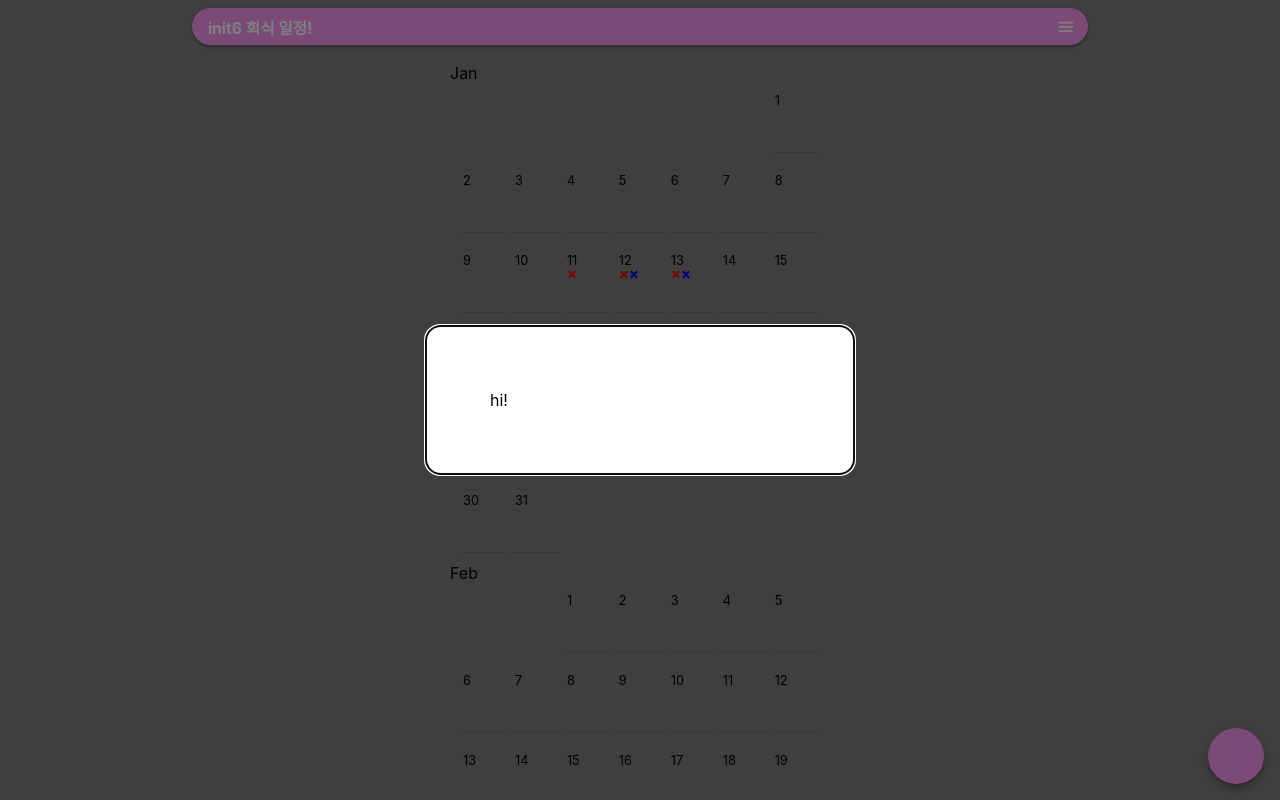
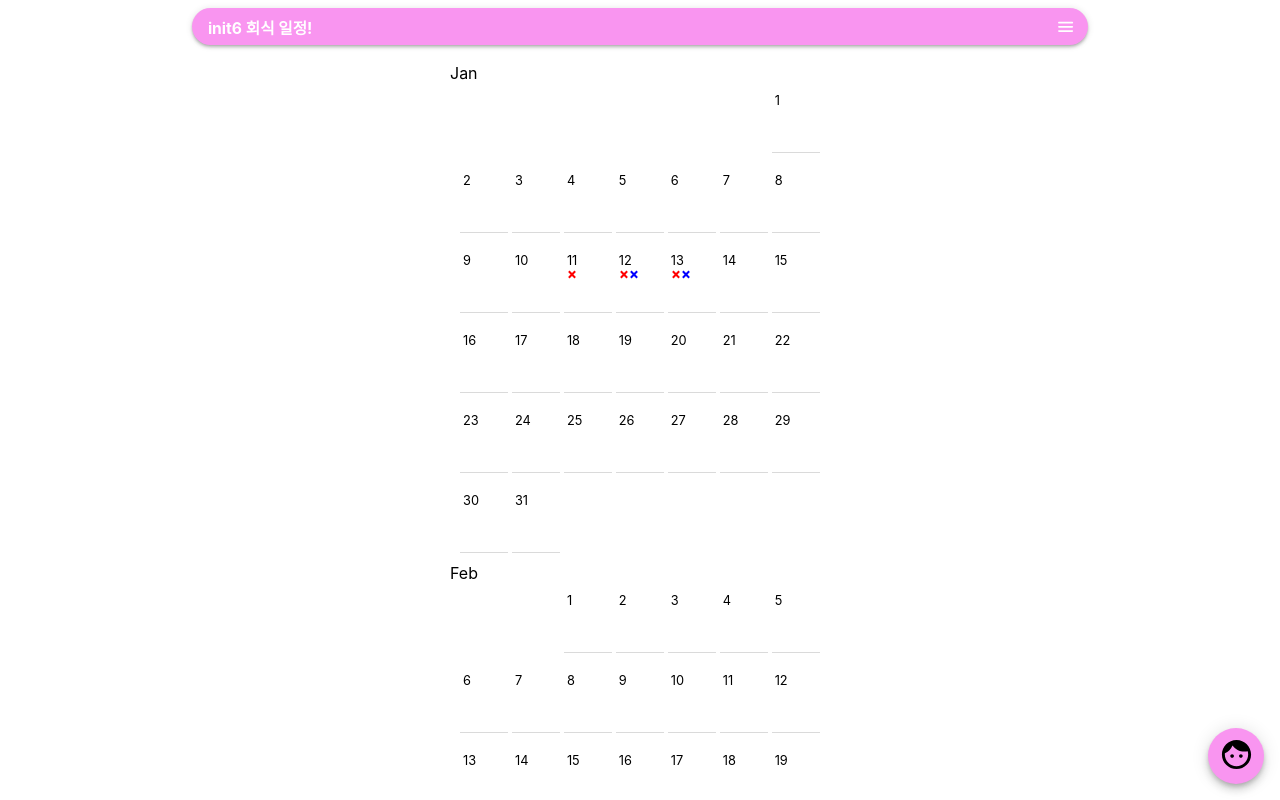
Before and after one commit to rkskekzzz/timong, a React (Create React App) app in the folder frontend/: page / in a window 1280 px wide. Shown: the top 800 px of the page. Built offline with nearby package versions, Linux system fonts and the light colour scheme.

Commit message:
Feat : 테마지정완료

```diff
--- a/frontend/package.json
+++ b/frontend/package.json
@@ -18,6 +18,7 @@
     "formik": "^2.2.9",
     "moment": "^2.29.1",
     "node-forge": "^1.2.0",
+    "qs": "^6.10.3",
     "react": "^17.0.2",
     "react-color": "^2.19.3",
     "react-dom": "^17.0.2",
--- a/frontend/src/Components/Calendar/Calendar.styled.ts
+++ b/frontend/src/Components/Calendar/Calendar.styled.ts
@@ -1,9 +1,12 @@
 import styled from 'styled-components';
 
-const CalendarPaddingBox = styled.div`
+const CalendarPaddingBox = styled.div<{ color: string }>`
   display: flex;
   flex-direction: column;
   padding: 10px;
+  * {
+    color: ${(props) => props.color || '#000'};
+  }
 `;
 
 export default {
--- a/frontend/src/Components/Calendar/Calendar.tsx
+++ b/frontend/src/Components/Calendar/Calendar.tsx
@@ -2,13 +2,15 @@ import React, { useContext } from 'react';
 import Styled from './Calendar.styled';
 import MonthBox from './MonthBox';
 import { UserContext } from 'src/App';
+import { ThemeContext } from '../Timong';
 
 const Calendar = () => {
   const { state } = useContext(UserContext);
+  const theme = useContext(ThemeContext);
   const year = state.calendar;
 
   return (
-    <Styled.CalendarPaddingBox>
+    <Styled.CalendarPaddingBox color={theme.foreground}>
       {year.map((month) => (
         <MonthBox key={month.monthMoment.format('MMMM')} month={month} />
       ))}
--- a/frontend/src/Components/Header/Header.styled.ts
+++ b/frontend/src/Components/Header/Header.styled.ts
@@ -1,6 +1,6 @@
 import styled from 'styled-components';
 
-const Header = styled.div<{ isPinned: boolean }>`
+const Header = styled.div<{ isPinned: boolean; bgcolor: string }>`
   position: fixed;
   z-index: 0;
   top: 0;
@@ -11,6 +11,7 @@ const Header = styled.div<{ isPinned: boolean }>`
   display: flex;
   box-shadow: rgb(0 0 0 / 20%) 0px 2px 4px -1px,
     rgb(0 0 0 / 14%) 0px 4px 5px 0px, rgb(0 0 0 / 12%) 0px 1px 10px 0px;
+  background: ${(props) => props.bgcolor || '#f2f2f2'};
   ${(props) => {
     if (!props.isPinned)
       return `
@@ -24,8 +25,7 @@ const Header = styled.div<{ isPinned: boolean }>`
         transition: transform 500ms linear 0ms, border-radius 500ms, background 500ms;
         transform: scale(1);
         border-radius: 0px;
-        background: #f2f2f2;
-        `;
+      `;
   }};
 `;
 
@@ -56,11 +56,11 @@ const HeaderTimongTitle = styled.span<{ isPinned: boolean }>`
         `;
   }};
 `;
-const HeaderCalendarTitle = styled.span<{ isPinned: boolean }>`
+const HeaderCalendarTitle = styled.span<{ isPinned: boolean; color: string }>`
   font-size: 0.7rem;
   position: relative;
   font-weight: bold;
-  color: #6a6a6a;
+  color: ${(props) => props.color || '#6a6a6a'};
   ${(props) => {
     if (!props.isPinned)
       return `
--- a/frontend/src/Components/Header/Header.tsx
+++ b/frontend/src/Components/Header/Header.tsx
@@ -1,4 +1,5 @@
-import React, { useState, useEffect, useCallback } from 'react';
+import React, { useState, useEffect, useCallback, useContext } from 'react';
+import { ThemeContext } from '../Timong';
 import Styled from './Header.styled';
 import MenuRoundedIcon from '@mui/icons-material/MenuRounded';
 import { Backdrop } from '@mui/material';
@@ -9,7 +10,8 @@ let prev_windows_scrollY = 0;
 
 const Header = () => {
   const [isPinned, setIsPinned] = useState<boolean>(true);
-  const [isShowModal, setIsShowModal] = useState<boolean>(true);
+  const [isShowModal, setIsShowModal] = useState<boolean>(false);
+  const theme = useContext(ThemeContext);
 
   const handleScroll = useCallback(() => {
     if (window.scrollY < prev_windows_scrollY) {
@@ -24,10 +26,6 @@ const Header = () => {
   const handleModalOpen = () => setIsShowModal(true);
   const handleModalClose = () => setIsShowModal(false);
 
-  const handleClick = useCallback(() => {
-    setIsShowModal(!isShowModal);
-  }, [isShowModal, setIsShowModal]);
-
   useEffect(() => {
     window.addEventListener('scroll', throttle(handleScroll, 300));
     return () => {
@@ -37,17 +35,20 @@ const Header = () => {
 
   return (
     <>
-      <Backdrop open={isShowModal} />
+      <Backdrop open={isShowModal} sx={{ bgcolor: 'rgba(0,0,0,0.6)' }} />
       <HeaderModal
         isShowModal={isShowModal}
         handleModalClose={handleModalClose}
       />
-      <Styled.Header isPinned={isPinned}>
+      <Styled.Header isPinned={isPinned} bgcolor={theme.backgroundHeader}>
         <Styled.HeaderFlexDiv>
           <Styled.HeaderTimongTitle isPinned={isPinned}>
             Timong
           </Styled.HeaderTimongTitle>
-          <Styled.HeaderCalendarTitle isPinned={isPinned}>
+          <Styled.HeaderCalendarTitle
+            isPinned={isPinned}
+            color={theme.foregroundHeader}
+          >
             init6 회식 일정!
           </Styled.HeaderCalendarTitle>
           <MenuRoundedIcon
--- a/frontend/src/Components/Header/HeaderModal.styled.ts
+++ b/frontend/src/Components/Header/HeaderModal.styled.ts
@@ -2,19 +2,29 @@ import styled from 'styled-components';
 
 const ModalBox = styled.div`
   position: absolute;
-
   top: 50%;
   left: 50%;
   transform: translate(-50%, -50%);
+  display: flex;
+  flex-direction: column;
+  align-items: center;
   width: 300px;
-  background: white;
-  border: '2px solid #000';
+  gap: 30px;
+  font-size: 1.6rem;
+  color: white;
   border-radius: 15px;
   padding: 5%;
 `;
 
+const ModalBoxButtons = styled.div`
+  display: flex;
+  flex-direction: row;
+  gap: 10px;
+`;
+
 const Styled = {
   ModalBox,
+  ModalBoxButtons,
 };
 
 export default Styled;
--- a/frontend/src/Components/Header/HeaderModal.tsx
+++ b/frontend/src/Components/Header/HeaderModal.tsx
@@ -1,6 +1,38 @@
-import React from 'react';
+import React, { useCallback } from 'react';
 import { Modal } from '@mui/material';
 import Styled from './HeaderModal.styled';
+
+import GitHubIcon from '@mui/icons-material/GitHub';
+import EmailIcon from '@mui/icons-material/Email';
+import ArticleIcon from '@mui/icons-material/Article';
+import CloseIcon from '@mui/icons-material/Close';
+
+const githubLink = 'https://github.com/rkskekzzz/blockcalendar.git';
+const emailLink = 'mailto:wkdlfflxh@naver.com';
+const articleLink = 'https://80000coding.oopy.io';
+
+function ModalBoxForm({ handleModalClose }: { handleModalClose: () => void }) {
+  const handleClick = useCallback((link: string) => {
+    window.open(link);
+  }, []);
+  const handleClseButton = useCallback(() => {
+    handleModalClose();
+  }, []);
+  return (
+    <>
+      <Styled.ModalBox>
+        <CloseIcon onClick={handleClseButton} />
+        <div>새 링크 생성</div>
+        <div> 테마 변경</div>
+        <Styled.ModalBoxButtons>
+          <GitHubIcon onClick={() => handleClick(githubLink)} />
+          <EmailIcon onClick={() => handleClick(emailLink)} />
+          <ArticleIcon onClick={() => handleClick(articleLink)} />
+        </Styled.ModalBoxButtons>
+      </Styled.ModalBox>
+    </>
+  );
+}
 
 const HeaderModal: React.FC<{
   isShowModal: boolean;
@@ -13,7 +45,9 @@ const HeaderModal: React.FC<{
       aria-labelledby="modal-modal-title"
       aria-describedby="modal-modal-description"
     >
-      <Styled.ModalBox>hi!</Styled.ModalBox>
+      <>
+        <ModalBoxForm handleModalClose={handleModalClose} />
+      </>
     </Modal>
   );
 };
--- a/frontend/src/Components/Timong.tsx
+++ b/frontend/src/Components/Timong.tsx
@@ -1,17 +1,48 @@
-import React from 'react';
+import React, { useEffect, useState } from 'react';
+import queryString from 'qs';
 import Styled from './Timong.styled';
 import { Calendar } from './Calendar';
 import Header from './Header';
 import Users from './Users';
 
+export const themes = {
+  light: {
+    foregroundHeader: '#6a6a6a',
+    backgroundHeader: '#f2f2f2',
+    foreground: '#000000',
+    icon: 'black',
+  },
+  dark: {
+    foregroundHeader: '#f2f2f2',
+    backgroundHeader: '#2a2a2a',
+    foreground: '#dadada',
+    icon: 'white',
+  },
+};
+
+export const ThemeContext = React.createContext(themes.light);
+
 const Timong = () => {
+  const qs = queryString.parse(location.search, {
+    ignoreQueryPrefix: true,
+  });
+  const [mode, setMode] = useState<string>(qs.mode + '' ?? 'light');
+
+  useEffect(() => {
+    if (mode === 'dark') document.body.style.background = '#2f3336';
+  }, []);
+
   return (
     <>
-      <Header />
-      <Styled.Body id="body">
-        <Calendar />
-      </Styled.Body>
-      <Users />
+      <ThemeContext.Provider
+        value={mode === 'dark' ? themes.dark : themes.light}
+      >
+        <Header />
+        <Styled.Body>
+          <Calendar />
+        </Styled.Body>
+        <Users />
+      </ThemeContext.Provider>
     </>
   );
 };
--- a/frontend/src/Components/Users/Users.tsx
+++ b/frontend/src/Components/Users/Users.tsx
@@ -6,13 +6,16 @@ import { globalSelectedUser } from '../../Entities/User';
 import Backdrop from '@mui/material/Backdrop';
 import ClickAwayListener from '@mui/material/ClickAwayListener';
 import DeleteForeverRoundedIcon from '@mui/icons-material/DeleteForeverRounded';
+import FaceIcon from '@mui/icons-material/Face';
 import { UserContext } from 'src/App';
+import { ThemeContext } from '../Timong';
 
 const Users = () => {
   const [isAnimationDone, setIsAnimationDone] = useState<boolean>(true);
   const [selectedUser, setSelectedUser] = useState<User | null>(null);
   const [isShow, setIsShow] = useState(false);
 
+  const theme = useContext(ThemeContext);
   const { state, dispatch } = useContext(UserContext);
   const users = state.users;
 
@@ -128,7 +131,9 @@ const Users = () => {
       />
       <ClickAwayListener onClickAway={handleClickAway}>
         <div>
-          <Styled.DialButton onClick={handleDial}></Styled.DialButton>
+          <Styled.DialButton onClick={handleDial}>
+            <FaceIcon fontSize="large" sx={{ color: theme.icon }} />
+          </Styled.DialButton>
           <Styled.Temp
             isShow={isShow}
             style={isAnimationDone ? { zIndex: '-100' } : {}}
```
Also changed, not shown: frontend/src/Components/Modal/ModalBoxForm.tsx (deleted, +0 -28 lines), frontend/src/Components/Modal/ModalBoxForm.styled.ts (deleted), 1 other file (tests, documents, lock files or other folders).
